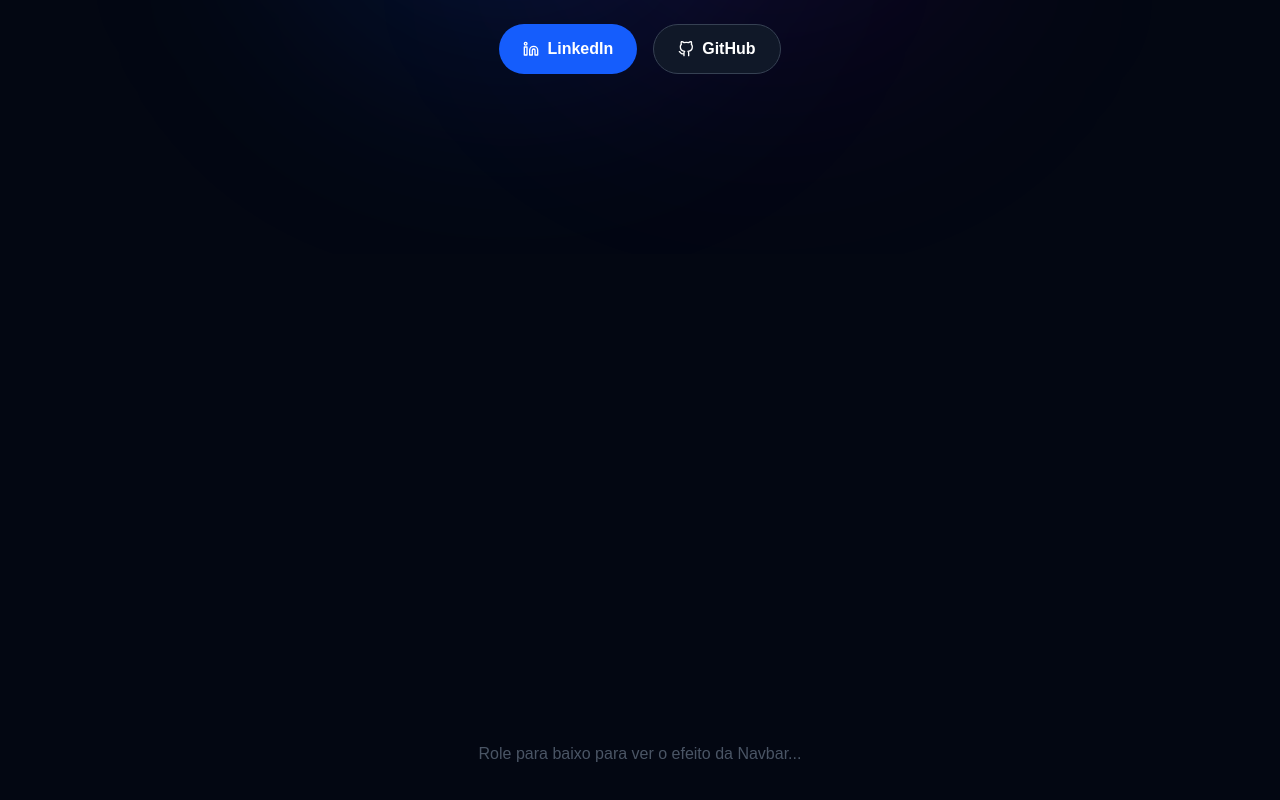
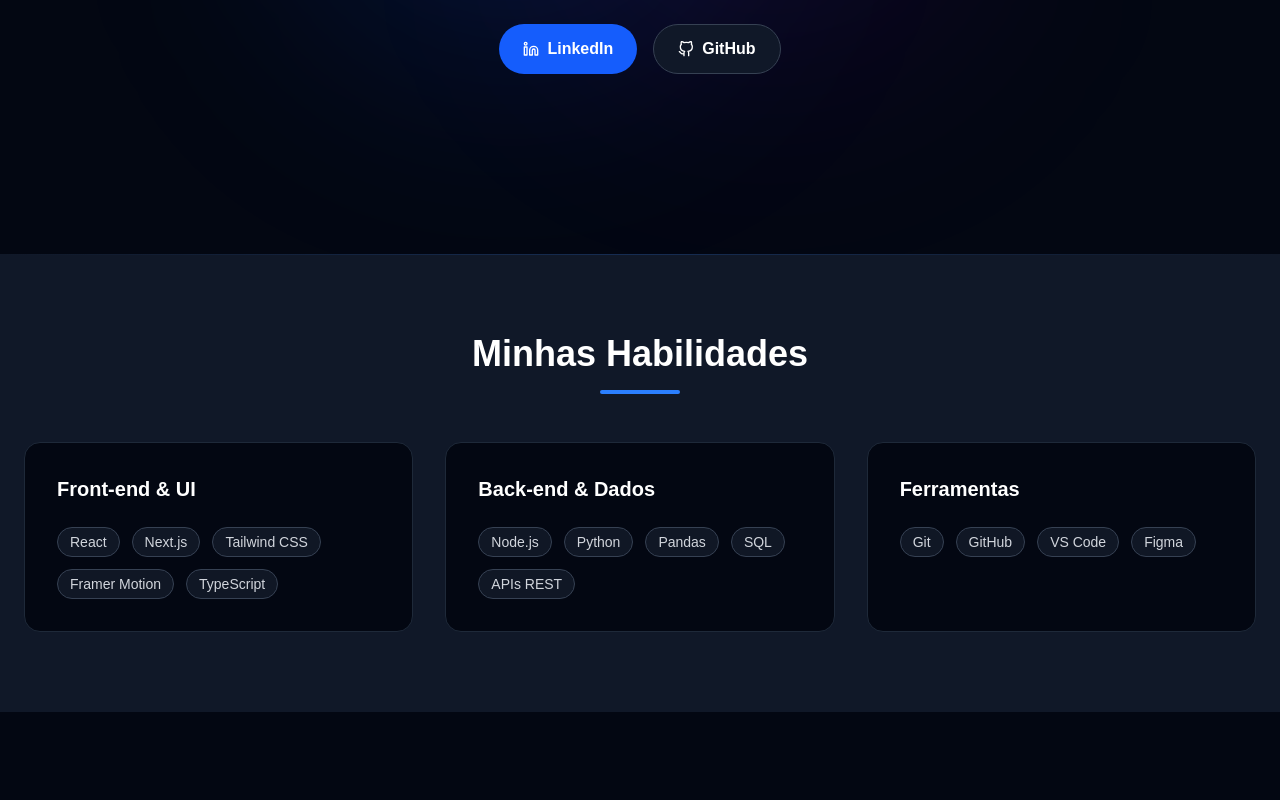
Before and after one commit to smartielo/meu-portfolio, a Next.js app: page / in a window 1280 px wide. Shown: the part 546-1346 px from the top of the page. Built offline with nearby package versions, Linux system fonts and the light colour scheme.

Commit message:
seguindo com as skills

```diff
--- a/src/app/page.tsx
+++ b/src/app/page.tsx
@@ -1,12 +1,14 @@
 // src/app/page.tsx
 import { Navbar } from "@/components/layouts/Navbar";
 import { Hero } from "@/components/sections/HeroSection";
+import { Skills } from "@/components/sections/SkillsSection";
 
 export default function Home() {
   return (
     <main className="bg-gray-950 min-h-screen text-white">
       <Navbar />
       <Hero />
+      <Skills />
 
       {/* Espaço temporário para testar o scroll da Navbar */}
       <div className="h-[1000px] flex items-center justify-center text-gray-600">
--- a/src/components/sections/SkillsSection.tsx
+++ b/src/components/sections/SkillsSection.tsx
@@ -0,0 +1,62 @@
+"use client";
+
+import { motion } from "framer-motion";
+import { profileData } from "@/data/profile";
+
+export function Skills() {
+  return (
+    <section id="skills" className="py-20 bg-gray-900 relative overflow-hidden">
+      {/* Elemento decorativo de fundo (opcional) */}
+      <div className="absolute top-0 left-0 w-full h-px bg-gradient-to-r from-transparent via-blue-500/20 to-transparent" />
+
+      <div className="container mx-auto px-6">
+
+        {/* Título da Seção */}
+        <motion.div
+          initial={{ opacity: 0, y: 20 }}
+          whileInView={{ opacity: 1, y: 0 }}
+          viewport={{ once: true }}
+          transition={{ duration: 0.5 }}
+          className="mb-12 text-center"
+        >
+          <h2 className="text-3xl font-bold text-white md:text-4xl mb-4">
+            Minhas Habilidades
+          </h2>
+          <div className="h-1 w-20 bg-blue-500 mx-auto rounded-full" />
+        </motion.div>
+
+        {/* Grid de Categorias */}
+        <div className="grid gap-8 md:grid-cols-3">
+          {profileData.skills.map((category, index) => (
+            <motion.div
+              key={category.category}
+              initial={{ opacity: 0, y: 50 }}
+              whileInView={{ opacity: 1, y: 0 }}
+              viewport={{ once: true }}
+              transition={{ duration: 0.5, delay: index * 0.1 }} // Delay em cascata (um depois do outro)
+              className="group relative rounded-2xl bg-gray-950 p-8 border border-gray-800 hover:border-blue-500/50 transition-colors"
+            >
+              {/* Efeito de brilho no hover */}
+              <div className="absolute inset-0 bg-blue-500/5 opacity-0 group-hover:opacity-100 transition-opacity rounded-2xl" />
+
+              <h3 className="text-xl font-bold text-white mb-6 relative z-10">
+                {category.category}
+              </h3>
+
+              <div className="flex flex-wrap gap-3 relative z-10">
+                {category.skills.map((skill) => (
+                  <span
+                    key={skill}
+                    className="px-3 py-1 text-sm font-medium text-gray-300 bg-gray-800/50 rounded-full border border-gray-700 hover:text-white hover:border-blue-500 hover:bg-blue-500/10 transition-all cursor-default"
+                  >
+                    {skill}
+                  </span>
+                ))}
+              </div>
+            </motion.div>
+          ))}
+        </div>
+      </div>
+    </section>
+  );
+}
```
